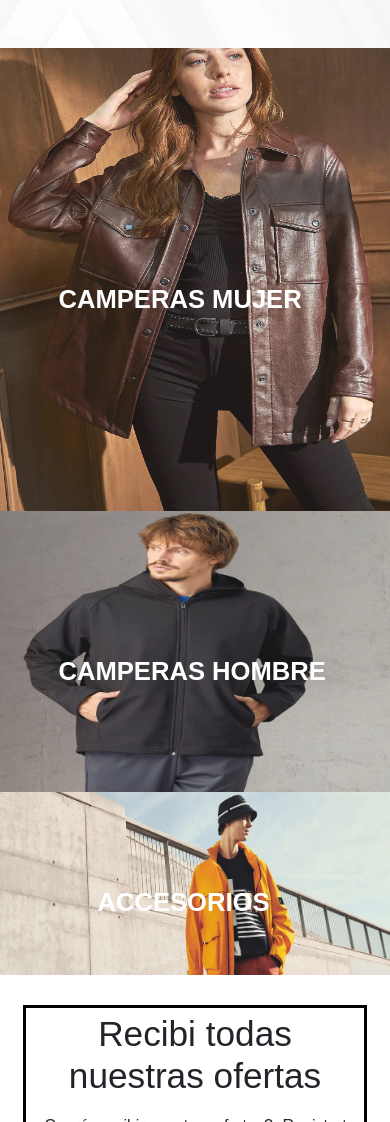
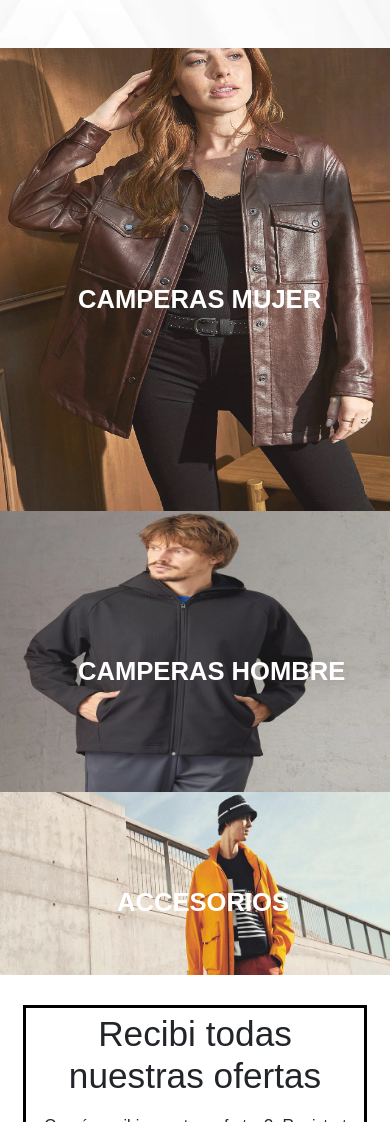
Before and after one commit to gustavo3434/sass, a website: page index.html in a window 390 px wide. Shown: the part 700-1822 px from the top of the page. Drawn offline with nearby package versions, Linux system fonts and the light colour scheme.

Commit message:
septimo commit

```diff
--- a/assets/scss/estilo.scss
+++ b/assets/scss/estilo.scss
@@ -234,15 +234,15 @@ h2{
             }
             .do{
                 top: 50%;
-                left: 15%;
+                left: 20%;
             }
             .tre{
                 top: 50%;
-                left: 15%;
+                left: 20%;
             }
             .cuatr{
                 top: 50%;
-                left: 25%;
+                left: 30%;
             }
         }
     }
```
Also changed, not shown: assets/css/estilo.css.
